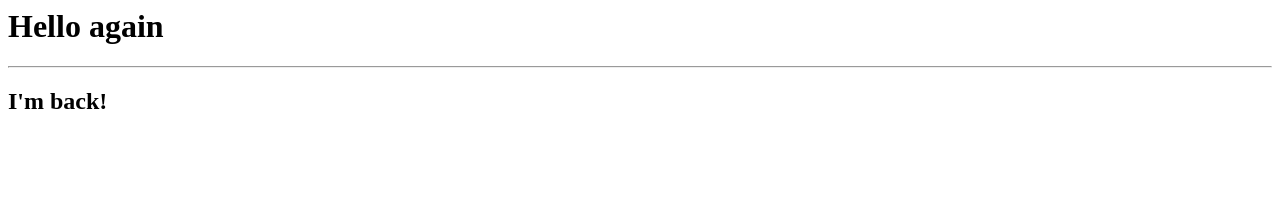
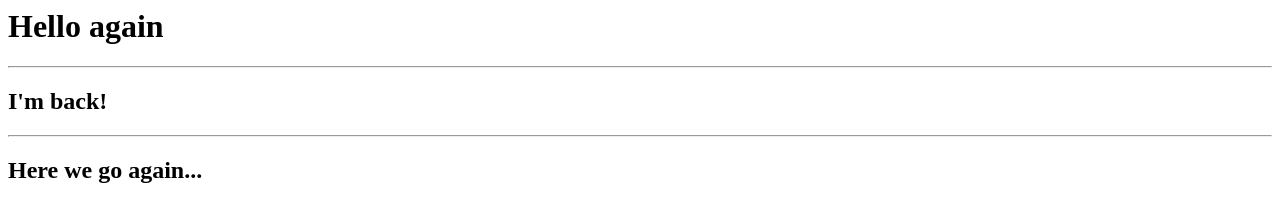
Before and after one commit to Banatronics/Hello-World, a plain HTML site: page index.html in a window 1280 px wide. Drawn offline with Linux system fonts and the light colour scheme.

Commit message:
1st new line added

```diff
--- a/index.html
+++ b/index.html
@@ -3,5 +3,7 @@
 		<p> <h1> Hello again </h1></p>
 		<hr />
 		<h2> I'm back! </h2>
+		<hr />
+		<h2> Here we go again... </h2>
 	</body>
 </html>
```
